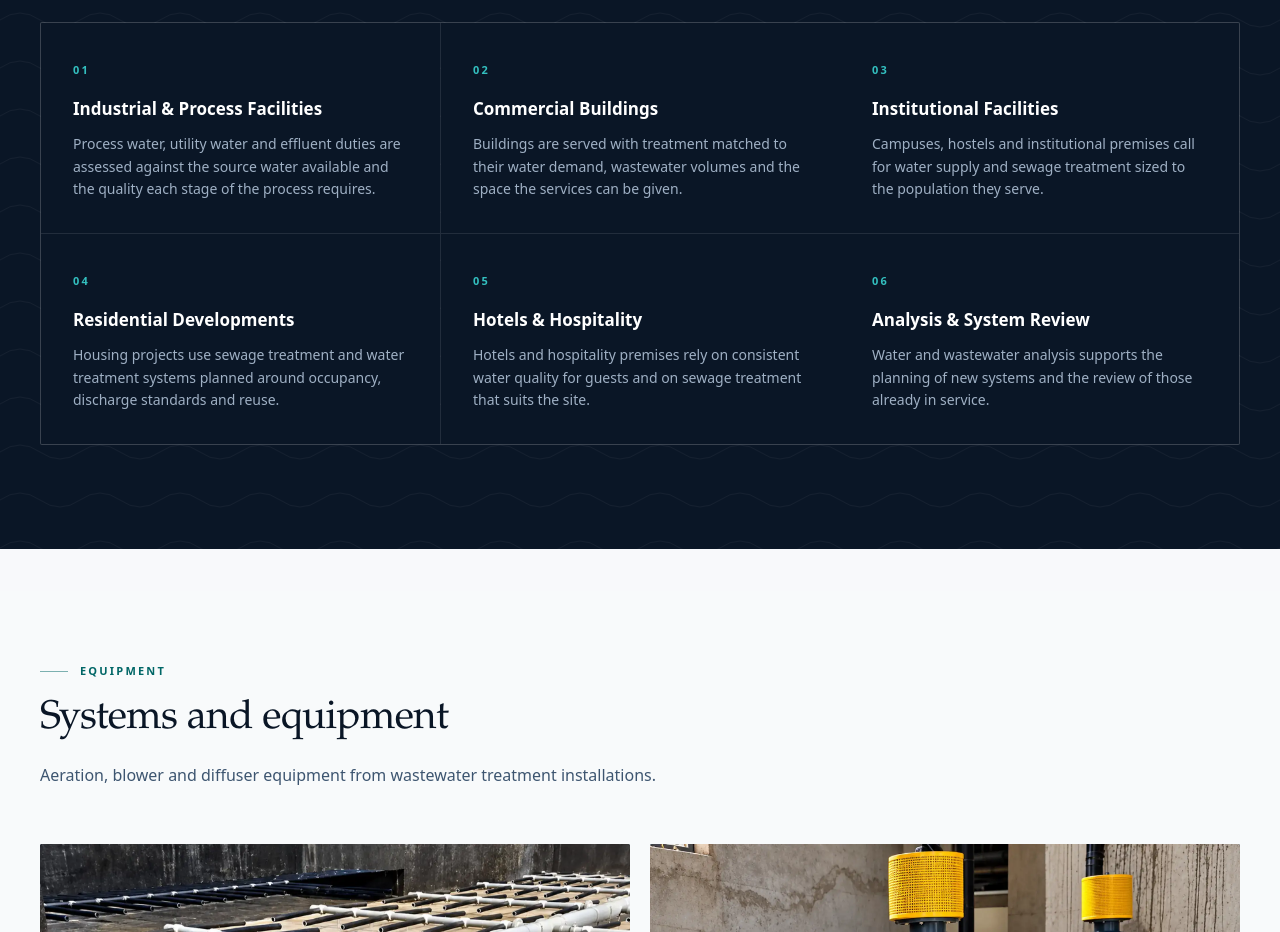
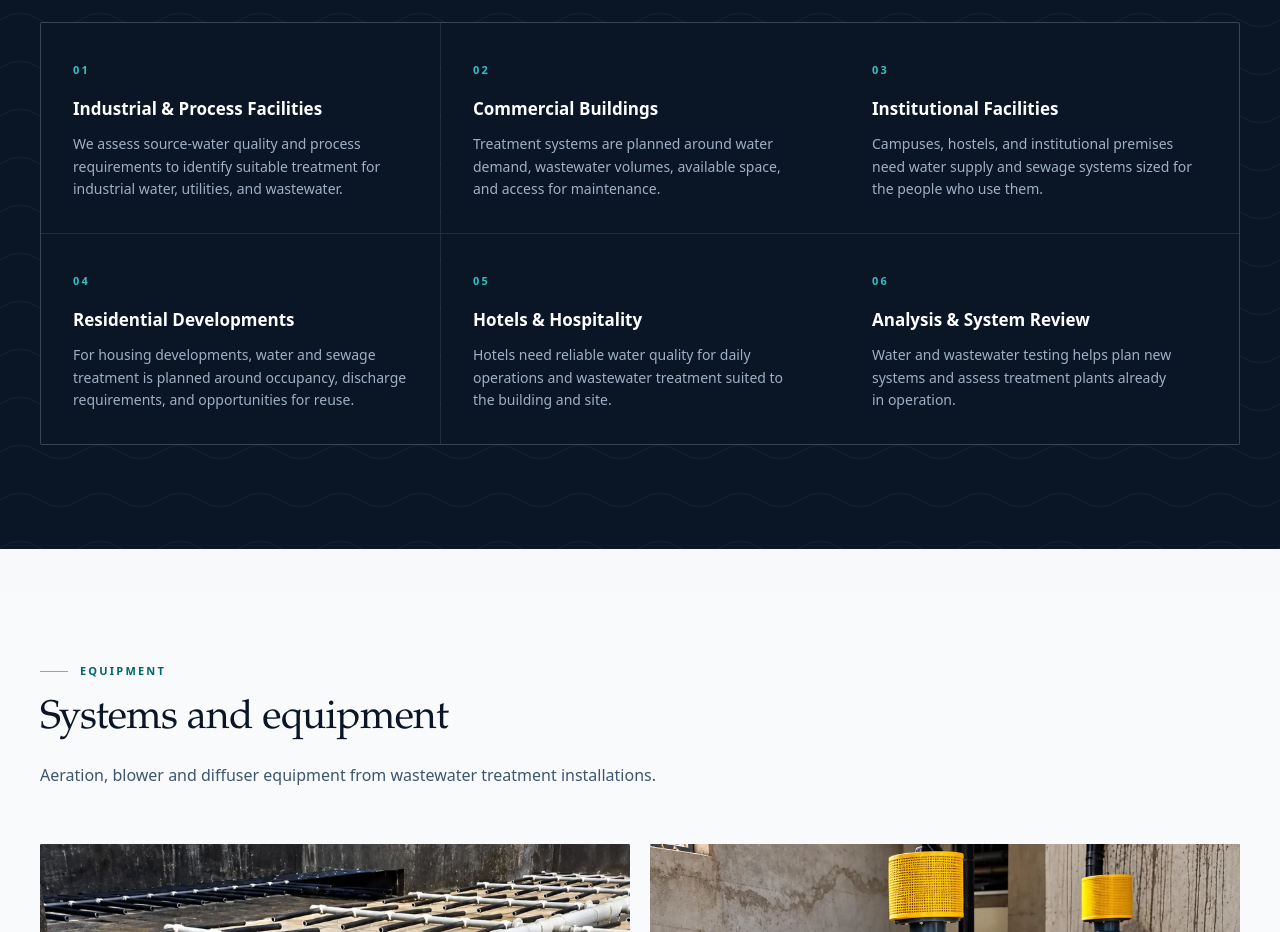
Before and after one commit to xconversionlab/unisys-enviro-tech, a Next.js app: page / in a window 1280 px wide. Shown: the part 3220-4152 px from the top of the page. Built offline with nearby package versions, Linux system fonts and the light colour scheme; no server answers.

Commit message:
Rewrite industry descriptions for clarity

```diff
--- a/src/data/industries.ts
+++ b/src/data/industries.ts
@@ -9,36 +9,36 @@ export const industries: IndustryCategory[] = [
     id: "industrial",
     title: "Industrial & Process Facilities",
     description:
-      "Process water, utility water and effluent duties are assessed against the source water available and the quality each stage of the process requires.",
+      "We assess source-water quality and process requirements to identify suitable treatment for industrial water, utilities, and wastewater.",
   },
   {
     id: "commercial",
     title: "Commercial Buildings",
     description:
-      "Buildings are served with treatment matched to their water demand, wastewater volumes and the space the services can be given.",
+      "Treatment systems are planned around water demand, wastewater volumes, available space, and access for maintenance.",
   },
   {
     id: "institutional",
     title: "Institutional Facilities",
     description:
-      "Campuses, hostels and institutional premises call for water supply and sewage treatment sized to the population they serve.",
+      "Campuses, hostels, and institutional premises need water supply and sewage systems sized for the people who use them.",
   },
   {
     id: "residential",
     title: "Residential Developments",
     description:
-      "Housing projects use sewage treatment and water treatment systems planned around occupancy, discharge standards and reuse.",
+      "For housing developments, water and sewage treatment is planned around occupancy, discharge requirements, and opportunities for reuse.",
   },
   {
     id: "hospitality",
     title: "Hotels & Hospitality",
     description:
-      "Hotels and hospitality premises rely on consistent water quality for guests and on sewage treatment that suits the site.",
+      "Hotels need reliable water quality for daily operations and wastewater treatment suited to the building and site.",
   },
   {
     id: "analysis",
     title: "Analysis & System Review",
     description:
-      "Water and wastewater analysis supports the planning of new systems and the review of those already in service.",
+      "Water and wastewater testing helps plan new systems and assess treatment plants already in operation.",
   },
 ];
```
